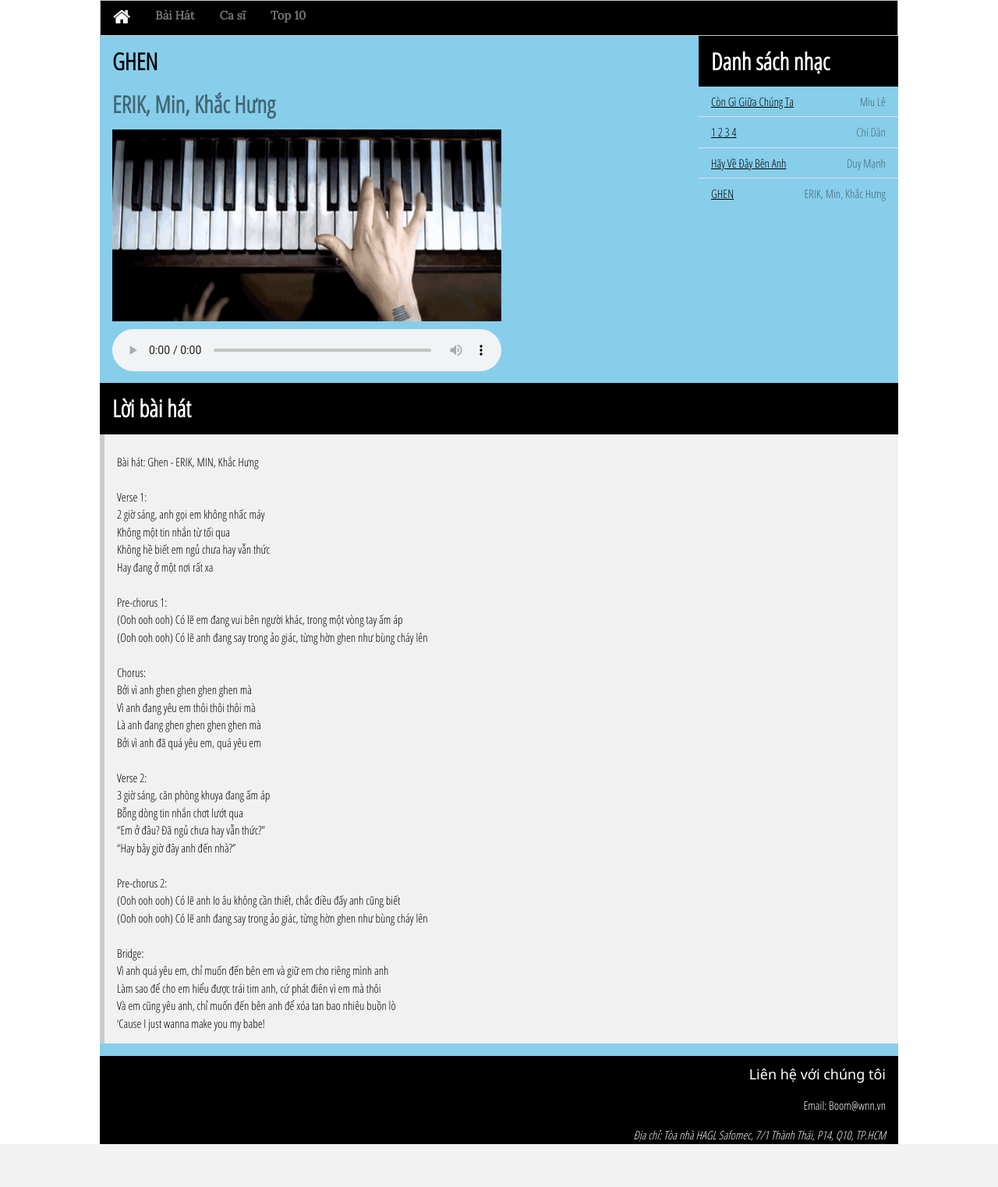
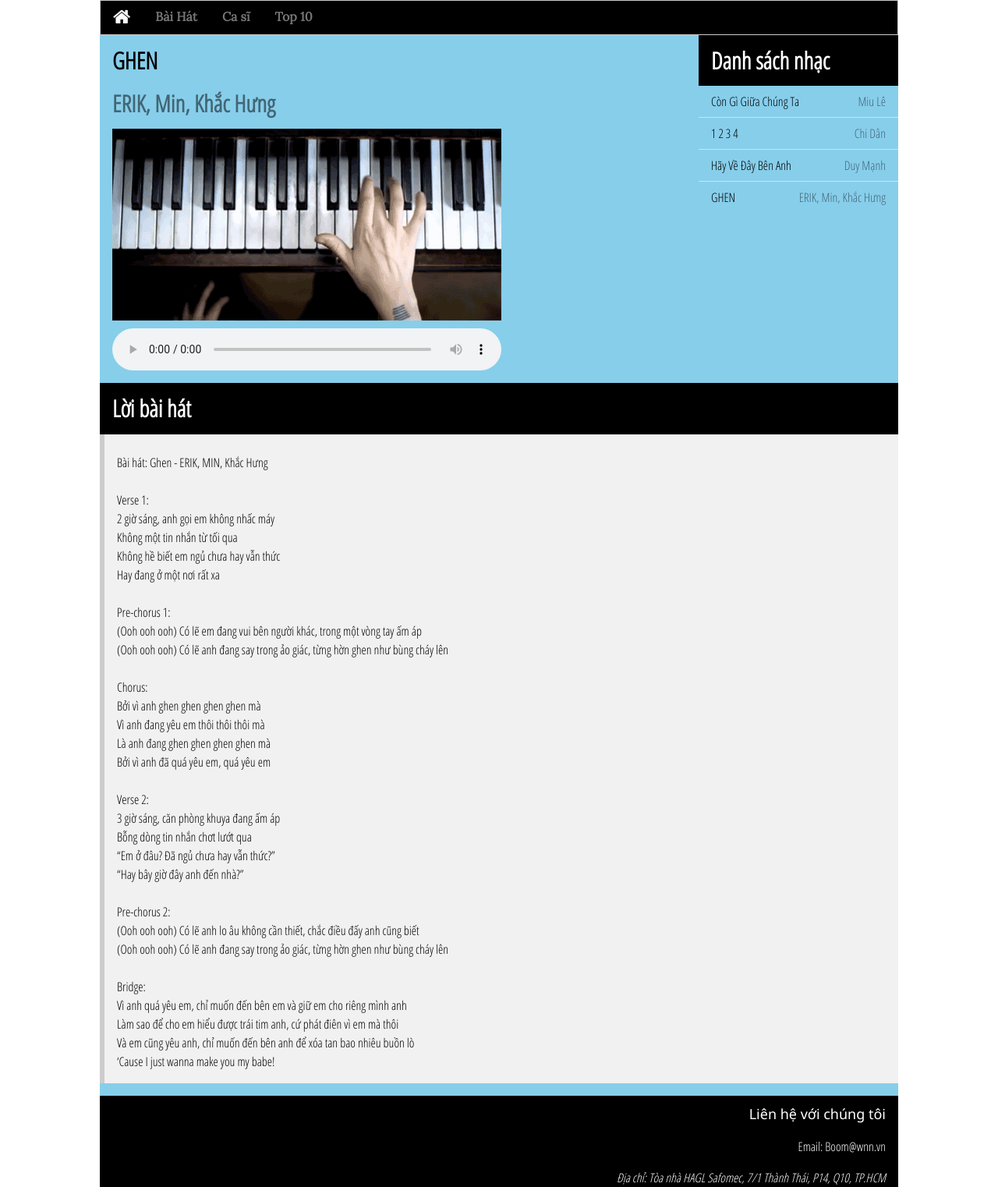
Before and after one commit to annhau/SoRain, a PHP site: page /g.html in a window 1280 px wide. Shown: the whole page at 78% size. Before the commit the page ends 1467 px from the top, so only its background shows below. Run offline with PHP 8.4, Linux system fonts and the light colour scheme; some libraries are stand-ins or nearby versions.

Commit message:
Update styles.css

```diff
--- a/css/styles.css
+++ b/css/styles.css
@@ -2,6 +2,7 @@ body {
 	width: 80%;
 	margin: 0px auto;
 	font-family: 'Open Sans Condensed', sans-serif !important;
+	font-size: 16px;
 }
 
 .mySlides {
@@ -39,3 +40,7 @@ h2, h3{
 	border: 2px solid white;
 
 }
+
+.w3-ul a {
+	text-decoration: none !important;
+}
```
